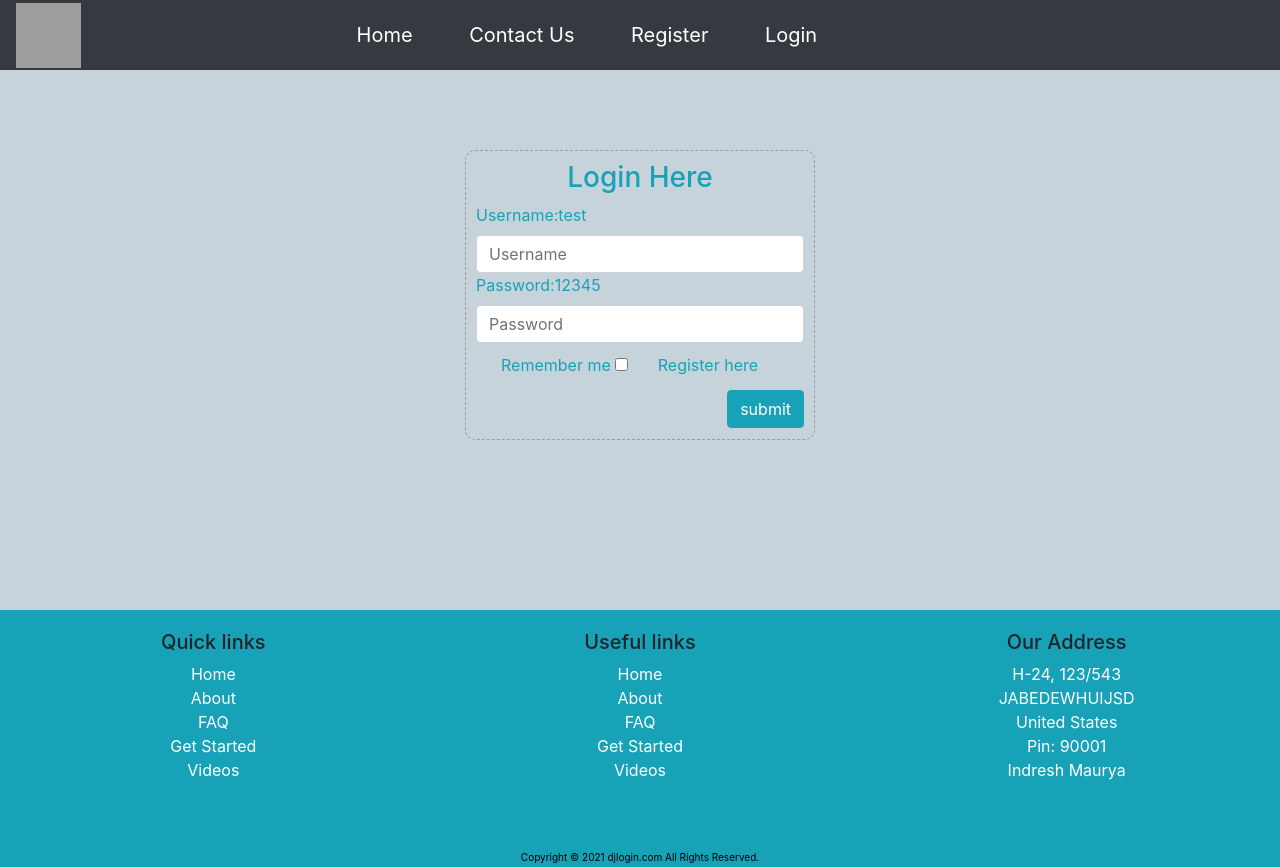
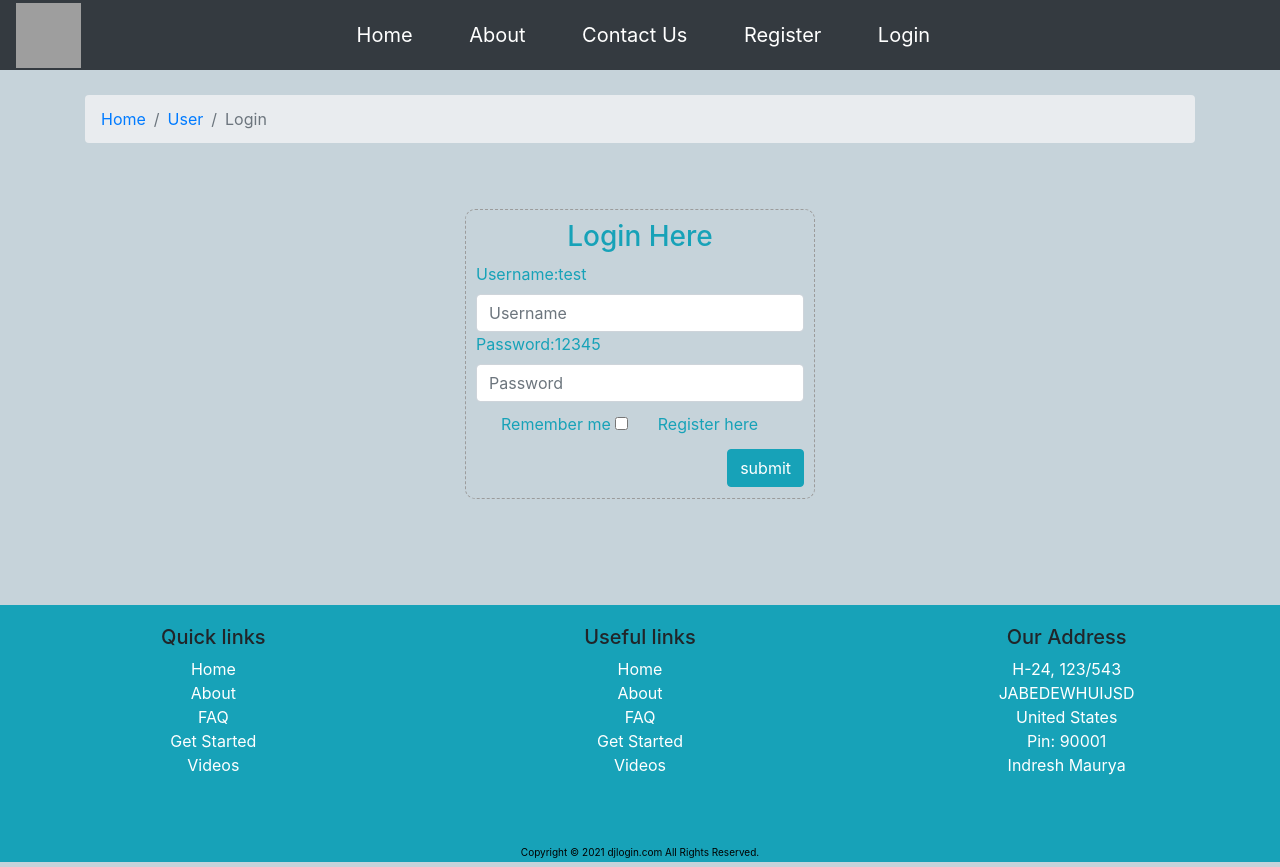
Before and after one commit to Ind20/project, a Django app: page /user/login in a window 1280 px wide. Run offline with Django 3.2, Linux system fonts and the light colour scheme; some libraries are stand-ins or nearby versions; grey boxes are pictures that could not be loaded.

Commit message:
breadcrumbs added to pages

```diff
--- a/static/css/login.css
+++ b/static/css/login.css
@@ -98,7 +98,7 @@ div .nav-link {
 
 .container {
     min-height: 60%;
-    margin: 30px 100px 30px 100px;
+    margin: 25px 100px 30px 100px;
 }
 
 .message {
@@ -223,6 +223,7 @@ para {
     color: darkgreen !important;
     text-decoration: none !important;
 }
+
 .pro-box {
     margin-top: 50px;
 }
--- a/template/djlogin/header.html
+++ b/template/djlogin/header.html
@@ -20,6 +20,7 @@
          class="rounded" alt="Cinque Terre">
     <div class="topnav" id="myTopnav">
         <a class="nav-link link" href="/">Home</a>
+        <a class="nav-link link" href="/">About</a>
         <a class="nav-link link" href="/djlogin/contactus">Contact Us</a>
         {% if user.is_authenticated %}
         <a class="nav-link dropdown-toggle link" href="#" id="navbardrop" data-toggle="dropdown">Hi,
--- a/template/user/login.html
+++ b/template/user/login.html
@@ -1,6 +1,13 @@
 {% include 'djlogin/header.html' %}
 {%load static%}
 <div class="container">
+    <nav aria-label="breadcrumb">
+        <ol class="breadcrumb">
+            <li class="breadcrumb-item"><a href="/">Home</a></li>
+            <li class="breadcrumb-item"><a href="#">User</a></li>
+            <li class="breadcrumb-item active" aria-current="page">Login</li>
+        </ol>
+    </nav>
     {%for message in messages%}
     <div class="message alert alert-success alert-dismissible fade show" role="alert">
         <strong>{{ message}}</strong>
```
Also changed, not shown: template/djlogin/contactus.html (+7 -1 lines), template/user/editprofile.html (+7 -0 lines), template/user/profile.html (+7 -0 lines), template/user/register.html (+7 -0 lines).
